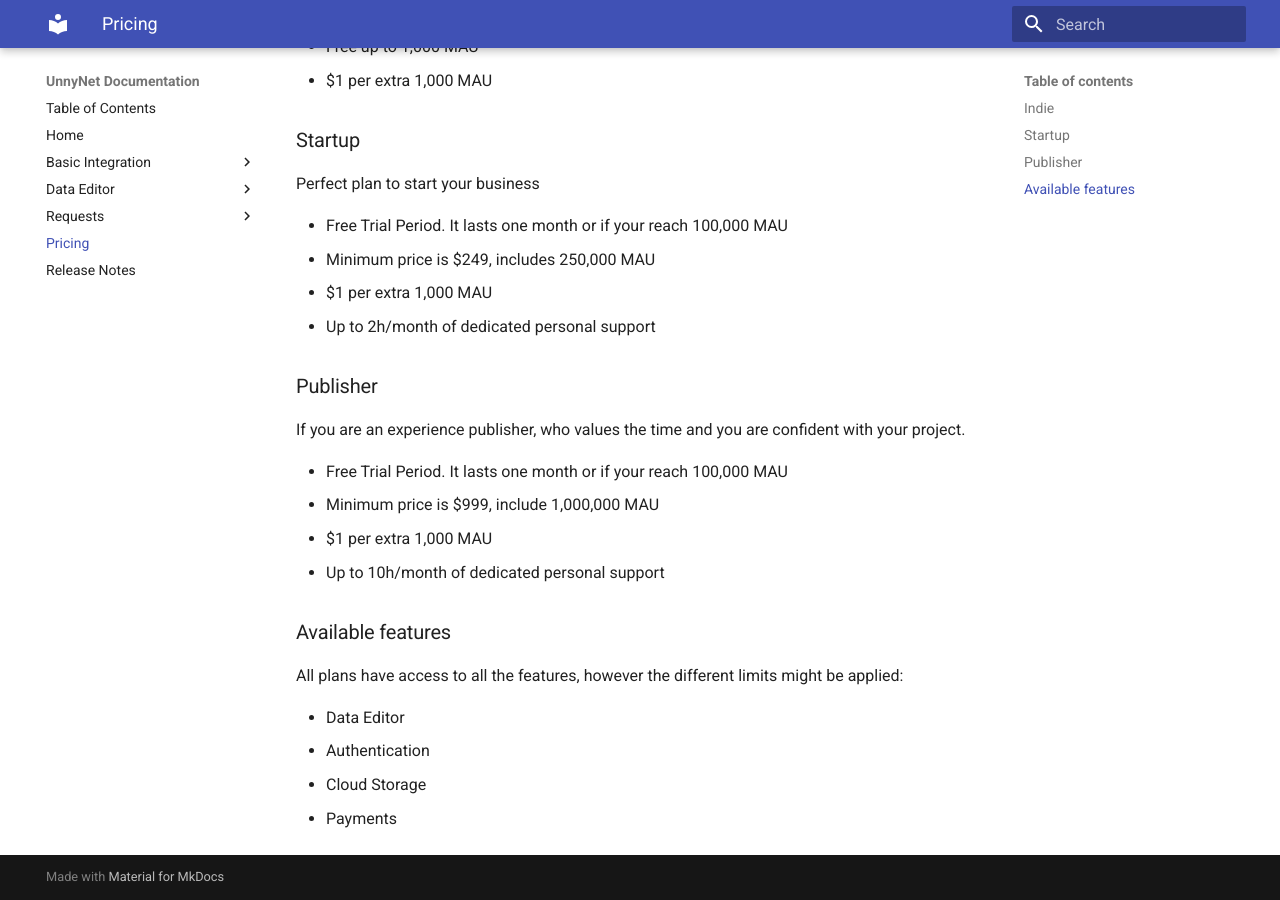
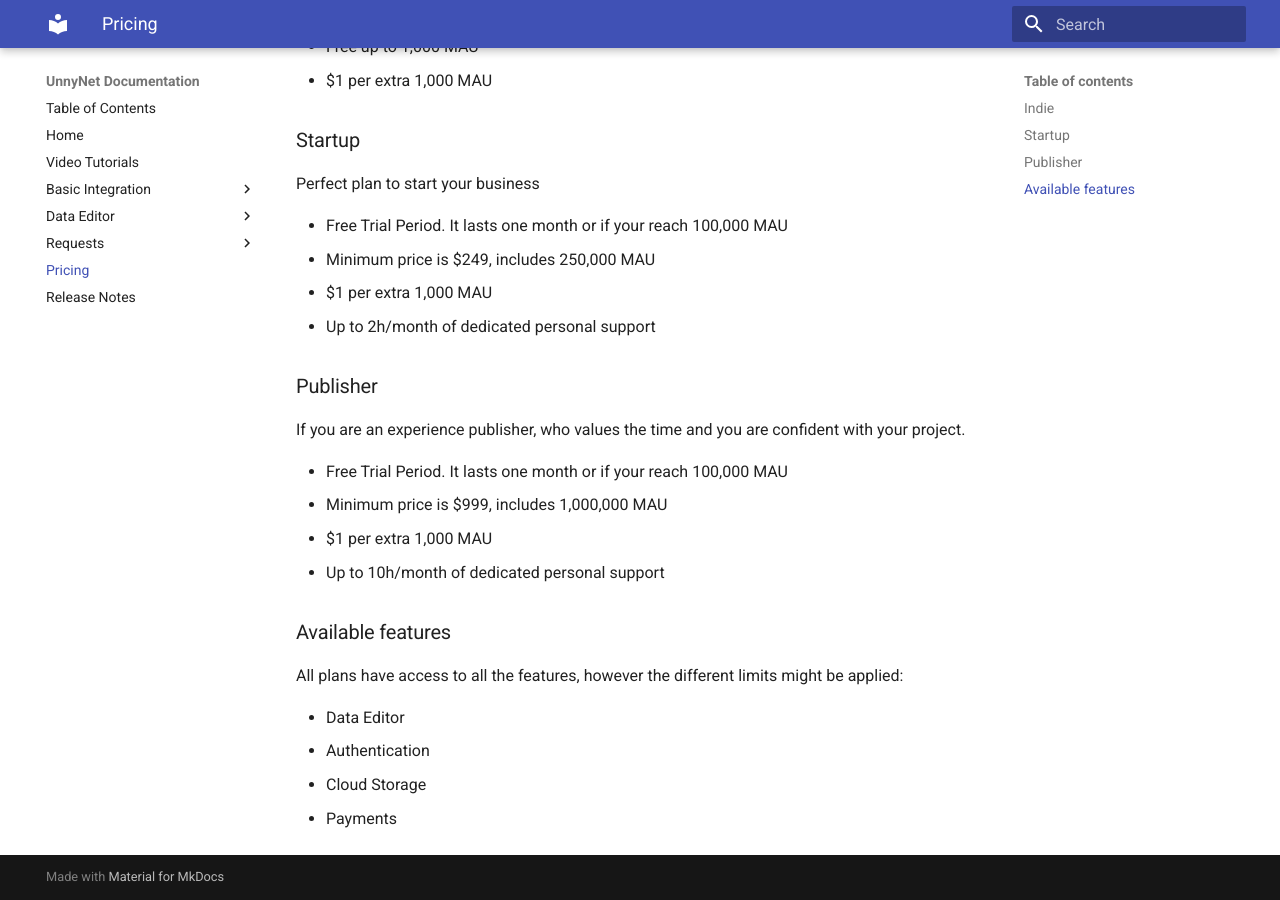
Before and after one commit to unnynet/unnynet-docs, an MkDocs documentation site: the page built from docs/pricing.md, in a window 1280 px wide and 900 px high, scrolled down 537 px. Built offline with MkDocs 1.6.1 and Material for MkDocs 9.7.7, drawn with Linux system fonts in a browser that asks for light colours.

Commit message:
video tutorials

```diff
--- a/docs/pricing.md
+++ b/docs/pricing.md
@@ -23,7 +23,7 @@ Perfect plan to start your business
 If you are an experience publisher, who values the time and you are confident with your project.
 
 * Free Trial Period. It lasts one month or if your reach 100,000 MAU
-* Minimum price is $999, include 1,000,000 MAU
+* Minimum price is $999, includes 1,000,000 MAU
 * $1 per extra 1,000 MAU
 * Up to 10h/month of dedicated personal support
 
--- a/mkdocs.yml
+++ b/mkdocs.yml
@@ -16,6 +16,7 @@ theme:
 nav:
     - Table of Contents: table.md
     - Home: index.md
+    - Video Tutorials: video_tutorials.md
     - Basic Integration:
       - How to start: basic/basic.md
       - Platforms:
```
Also changed, not shown: docs/video_tutorials.md (added, +12 -0 lines).
